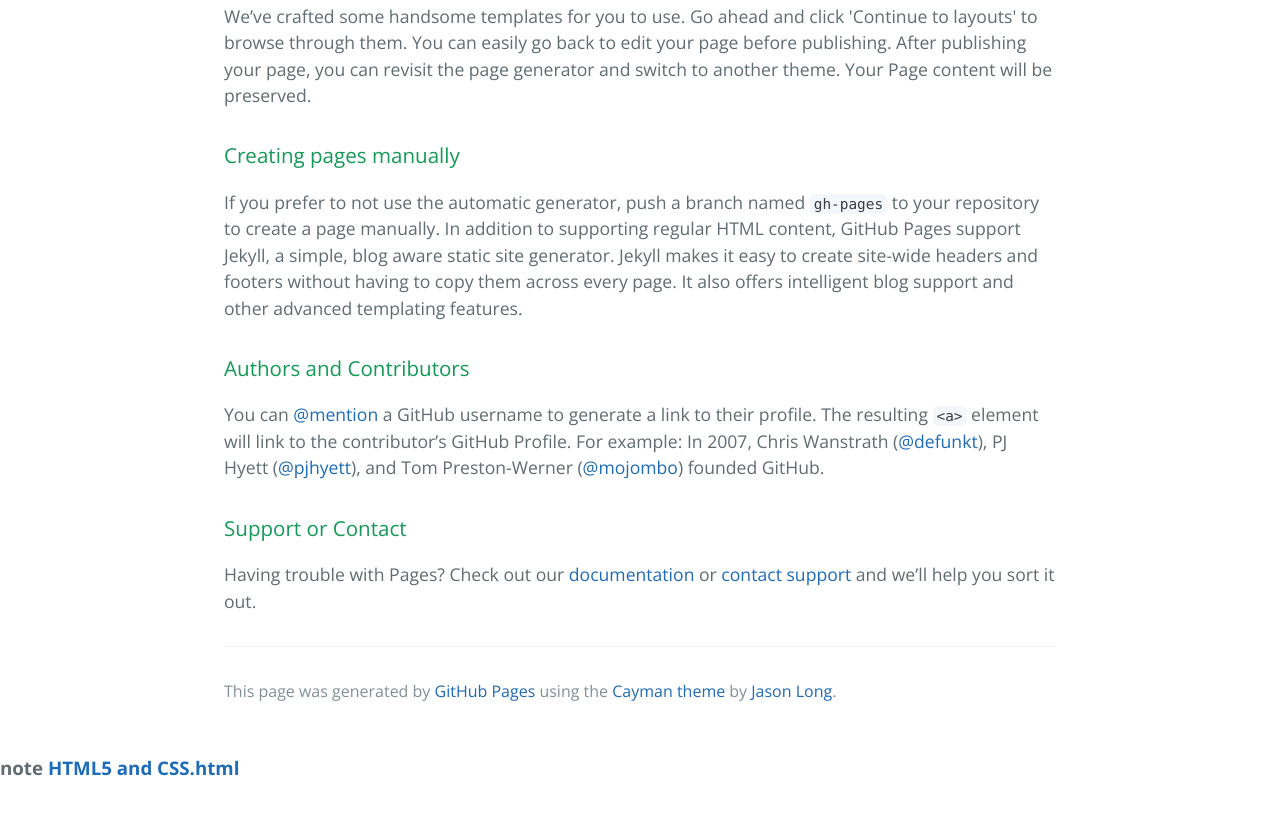
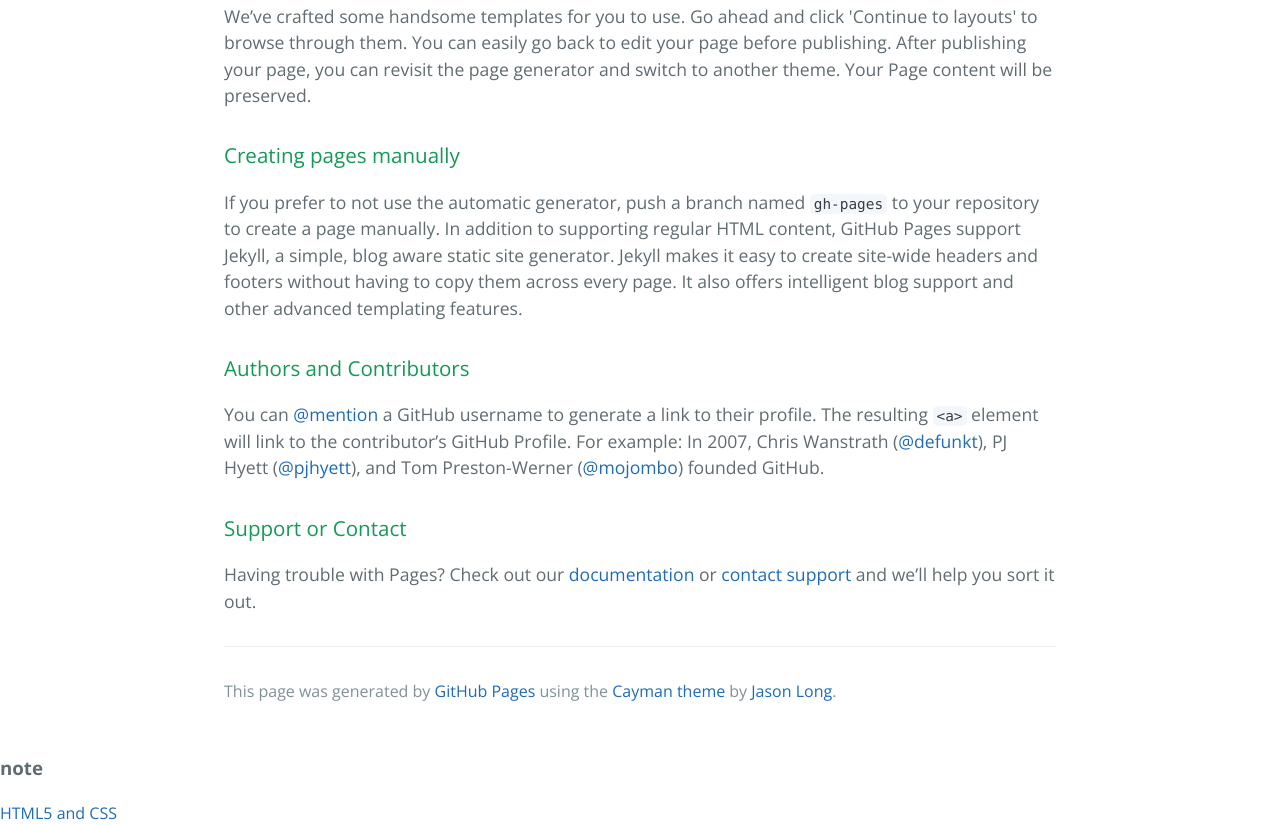
Before and after one commit to aibot213/aibot213.github.io, a plain HTML site: page index.html in a window 1280 px wide. Shown: the part 534-1359 px from the top of the page. Before the commit the page ends 1335 px from the top, so only its background shows below. Drawn offline with nearby package versions, Linux system fonts and the light colour scheme.

Commit message:
Update index.html

```diff
--- a/index.html
+++ b/index.html
@@ -48,9 +48,9 @@
 
     </section>
 
-<h3>note
-  <a href="/HTML5 and CSS.html">HTML5 and CSS.html</a>
-</h3>
+<h3>
+  note</h3>
+ <a href="/HTML5 and CSS.html">HTML5 and CSS</a>
 
   </body>
 </html>
```
